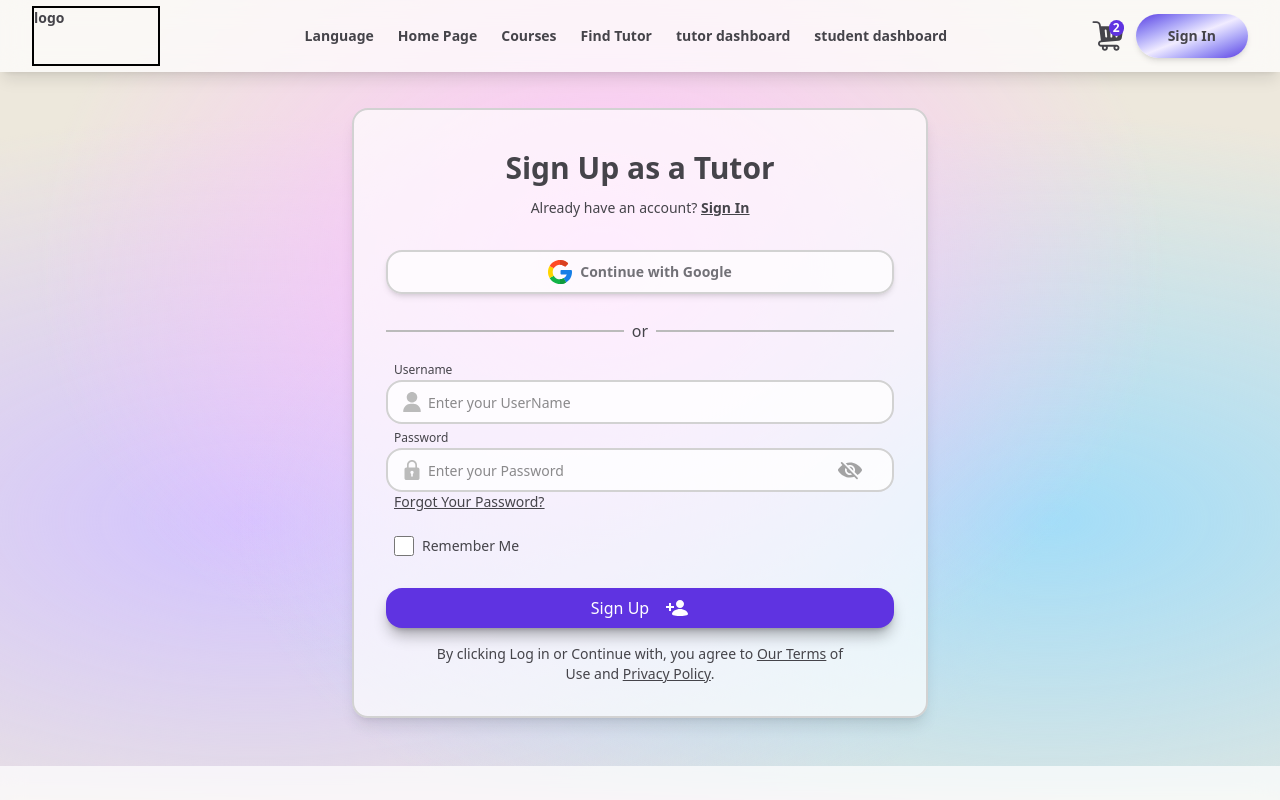
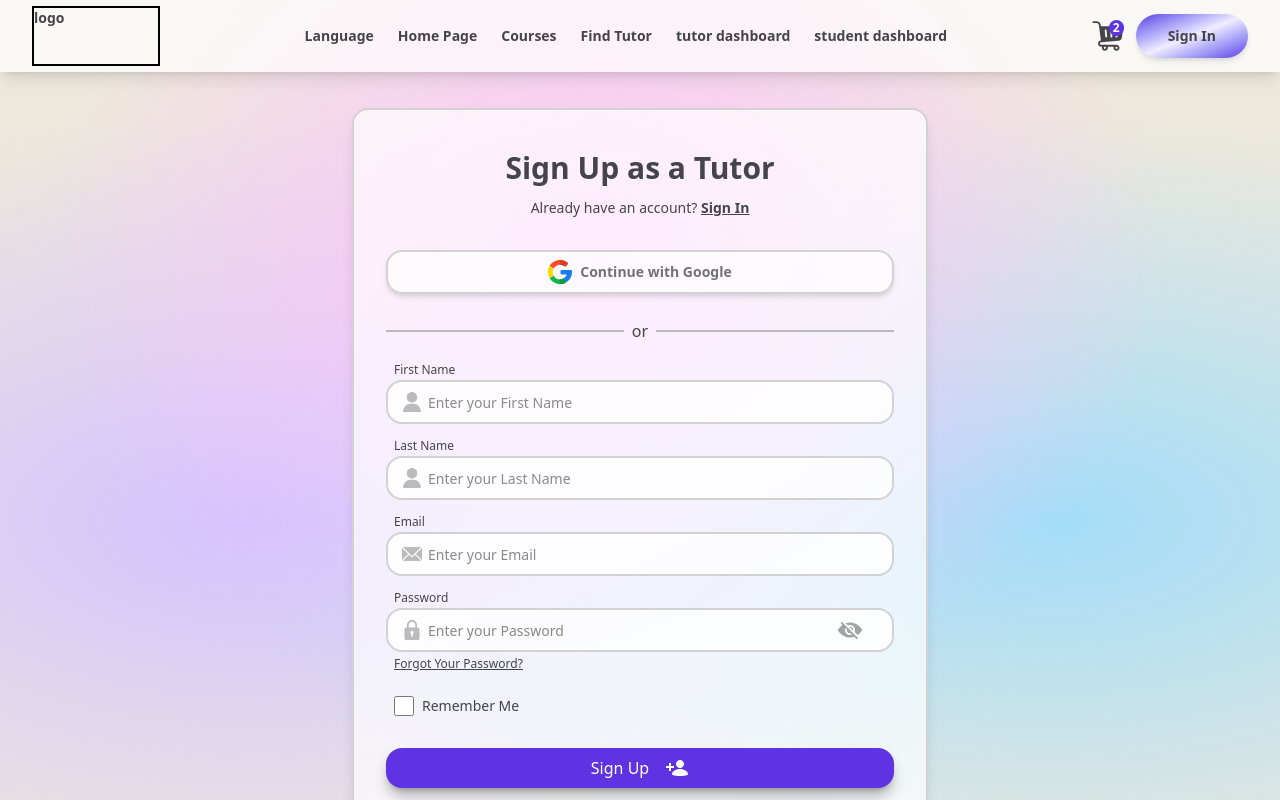
Before and after one commit to erfan2220/learningEnglish-Front, a Next.js app in the folder learning/: page /signupTutor in a window 1280 px wide. Shown: the top 800 px of the page. Built offline with nearby package versions, Linux system fonts and the light colour scheme.

Commit message:
err: sign in and sign up page issue

```diff
--- a/learning/components/SignIn/SignIn.tsx
+++ b/learning/components/SignIn/SignIn.tsx
@@ -17,7 +17,7 @@ import passwordIcon from "../../assets/icons/passwordIconGray.svg";
 
 const SignIn = () => {
   const [password, setPassword] = useState("");
-  const [username, setUsername] = useState("");
+  const [email, setEmail] = useState("");
   const [error, setError] = useState("");
   const router = useRouter();
 
@@ -26,9 +26,9 @@ const SignIn = () => {
     setError("");
 
     try {
-      const url = "http://127.0.0.1:8000/api/token/";
+      const url = "http://127.0.0.1:8000/api/login/";
 
-      const response = await axios.post(url, { username, password });
+      const response = await axios.post(url, { email, password });
       const { access, refresh } = response.data;
 
       localStorage.setItem("access_token", access);
@@ -80,9 +80,9 @@ const SignIn = () => {
           </div>
           <form onSubmit={handleSubmit} className="p-8 pt-0 w-full">
             <Inputs
-              type="text"
-              value={username}
-              onchange={(e) => setUsername(e.target.value)}
+              type="email"
+              value={email}
+              onchange={(e) => setEmail(e.target.value)}
               placeholder="Enter your Email"
               label="Email"
               width="100%"
--- a/learning/components/SignUp/signUpStudent.tsx
+++ b/learning/components/SignUp/signUpStudent.tsx
@@ -16,10 +16,12 @@ import passwordIcon from "../../assets/icons/passwordIconGray.svg";
 import emailIcon from "../../assets/icons/emailGray.svg";
 
 const SignUpStudent = () => {
-  const [username, setUsername] = useState("");
+  const [firstName, setFirstName] = useState("");
+  const [lastName, setLastName] = useState("");
   const [password, setPassword] = useState("");
   const [email, setEmail] = useState("");
   const [error, setError] = useState("");
+  const isTeacher = false;
 
   const router = useRouter();
 
@@ -28,9 +30,15 @@ const SignUpStudent = () => {
     setError("");
 
     try {
-      const url = "http://127.0.0.1:8000/api/user/register/";
+      const url = `${process.env.NEXT_PUBLIC_BASE_API_URL}/api/register/`;
 
-      const response = await axios.post(url, { username, email, password });
+      const response = await axios.post(url, {
+        email,
+        password,
+        firstName,
+        lastName,
+        isTeacher,
+      });
       const { access, refresh } = response.data;
 
       localStorage.setItem("access_token", access);
@@ -81,10 +89,19 @@ const SignUpStudent = () => {
           <form onSubmit={handleSubmit} className="p-8 pt-0 w-full">
             <Inputs
               type="text"
-              value={username}
-              onchange={(e) => setUsername(e.target.value)}
-              placeholder="Enter your Username"
-              label="UserName"
+              value={firstName}
+              onchange={(e) => setFirstName(e.target.value)}
+              placeholder="Enter your First Name"
+              label="First Name"
+              width="100%"
+              inputIcon={userIcon}
+            />
+            <Inputs
+              type="text"
+              value={lastName}
+              onchange={(e) => setLastName(e.target.value)}
+              placeholder="Enter your Last Name"
+              label="Last Name"
               width="100%"
               inputIcon={userIcon}
             />
--- a/learning/components/SignUp/signUpTutor.tsx
+++ b/learning/components/SignUp/signUpTutor.tsx
@@ -13,11 +13,15 @@ import { useRouter } from "next/navigation";
 import axios from "axios";
 import userIcon from "../../assets/icons/userIconGray.svg";
 import passwordIcon from "../../assets/icons/passwordIconGray.svg";
+import emailIcon from "../../assets/icons/emailGray.svg";
 
 const SignUpTutor = () => {
-  const [username, setUsername] = useState("");
+  const [firstName, setFirstName] = useState("");
+  const [lastName, setLastName] = useState("");
   const [password, setPassword] = useState("");
+  const [email, setEmail] = useState("");
   const [error, setError] = useState("");
+  const isTeacher = true;
 
   const router = useRouter();
 
@@ -26,9 +30,15 @@ const SignUpTutor = () => {
     setError("");
 
     try {
-      const url = "http://127.0.0.1:8000/api/user/register/";
+      const url = "http://127.0.0.1:8000/api/register/";
+      const response = await axios.post(url, {
+        email,
+        password,
+        firstName,
+        lastName,
+        isTeacher,
+      });
 
-      const response = await axios.post(url, { username, password });
       const { access, refresh } = response.data;
 
       localStorage.setItem("access_token", access);
@@ -77,14 +87,34 @@ const SignUpTutor = () => {
             <hr className="flex-1 h-px my-4 border-1 border-[#BBBBBB]" />
           </div>
           <form onSubmit={handleSubmit} className="p-8 pt-0 w-full">
+            <div className="flex flex-col gap-2">
               <Inputs
                 type="text"
-              value={username}
-              onchange={(e) => setUsername(e.target.value)}
-              placeholder="Enter your UserName"
-              label="Username"
+                value={firstName}
+                onchange={(e) => setFirstName(e.target.value)}
+                placeholder="Enter your First Name"
+                label="First Name"
                 width="100%"
                 inputIcon={userIcon}
+              />
+
+              <Inputs
+                type="text"
+                value={lastName}
+                onchange={(e) => setLastName(e.target.value)}
+                placeholder="Enter your Last Name"
+                label="Last Name"
+                width="100%"
+                inputIcon={userIcon}
+              />
+              <Inputs
+                type="email"
+                value={email}
+                onchange={(e) => setEmail(e.target.value)}
+                placeholder="Enter your Email"
+                label="Email"
+                width="100%"
+                inputIcon={emailIcon}
               />
               <Inputs
                 type="password"
@@ -97,7 +127,9 @@ const SignUpTutor = () => {
                 icon2={eyeIcon}
                 inputIcon={passwordIcon}
               />
-            <div className=" text-[#45444A] text-sm mx-2">
+            </div>
+
+            <div className=" text-[#45444A] text-xs mt-1 mx-2">
               <u>
                 <Link href={"/forgotPassword"}>Forgot Your Password?</Link>
               </u>
@@ -107,7 +139,7 @@ const SignUpTutor = () => {
               <p className="text-[#45444A] text-sm">Remember Me</p>
             </div>
 
-            {error && <p>{error}</p>}
+            {error && <p className="text-red-600">{error}</p>}
 
             <Button
               type="submit"
```
Also changed, not shown: 1 other file (tests, documents, lock files or other folders). Lines whose indentation alone changed are shown as unchanged.
